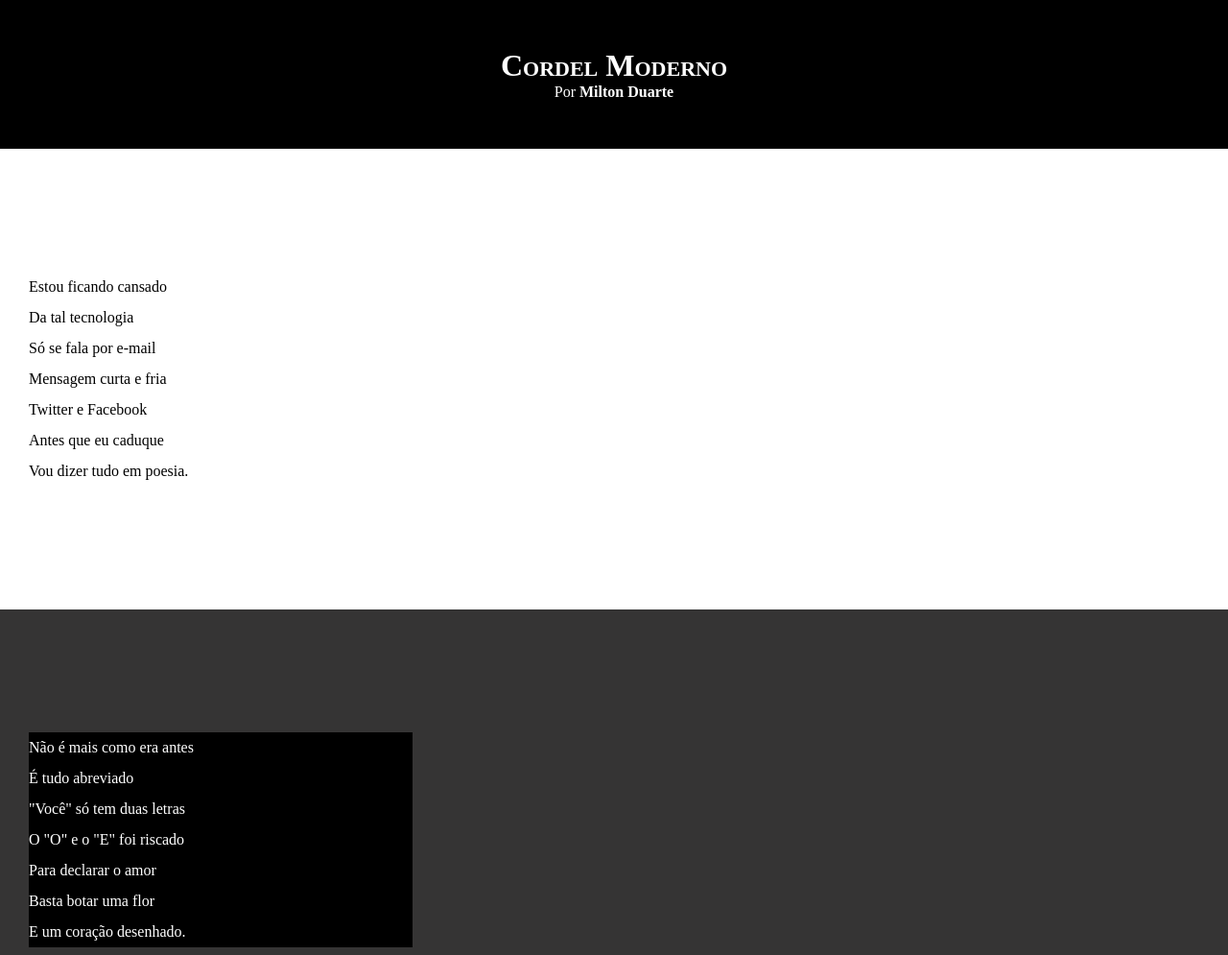
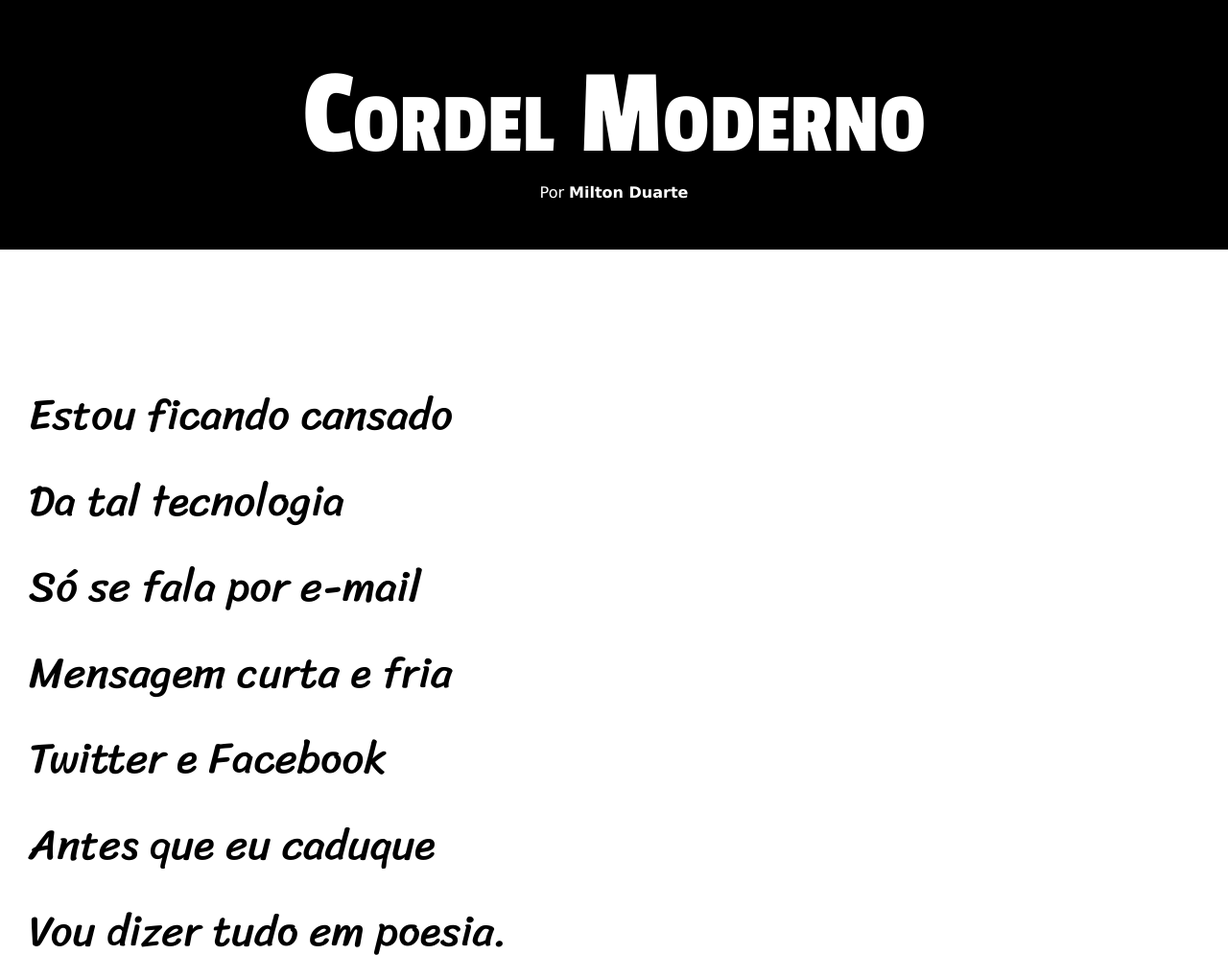
Before and after one commit to Fabio-Marfrios/html-css, a plain HTML site: page exercicios/pacote-d012/desafio12.html in a window 1280 px wide. Shown: the top 995 px of the page at 96% size. Drawn offline with Linux system fonts and the light colour scheme.

Commit message:
Atualização de estilos

```diff
--- a/exercicios/pacote-d012/estilo.css
+++ b/exercicios/pacote-d012/estilo.css
@@ -1,13 +1,24 @@
 @charset "UTF-8";
+@import url('https://fonts.googleapis.com/css2?family=Kalam:wght@300&family=Passion+One&display=swap');
+@import url('https://fonts.googleapis.com/css2?family=Kalam:wght@300&family=Sriracha&display=swap');
+
+
+*:root{
+    --fonte1: Verdana, 'Geneva', Tahoma, sans-serif;
+    --fonte2: 'Passion One', 'cursive', sans-serif;
+    --fonte3: 'Sriracha', 'cursive', sans-serif;
+}
 
 *{
     margin: 0px;
     padding: 0px;
+    font-size: 1em;
 }
 
 html, body{
     min-height: 100vh;
     background-color: darkgray;
+    font-family: var(--fonte1);
 }
 
 header{
@@ -19,6 +30,9 @@ header{
 header > h1{
     padding-top: 50px;
     font-variant: small-caps;
+    font-family: var(--fonte2);
+    font-weight: normal;
+    font-size: 10vw;
 }
 
 header > P{
@@ -40,6 +54,8 @@ section{
     padding-bottom: 10%;
     line-height: 2em;
     padding-left: 30px;
+    font-family: var(--fonte3);
+    font-size: 3.5vw;
 }
 
 section.normal{
@@ -53,7 +69,8 @@ section.imagem{
 }
 
 section.imagem > p{
-    width: 400px;
+    display: inline-block;
+    padding: 5px;
     background-color: black;
 }
 
```
